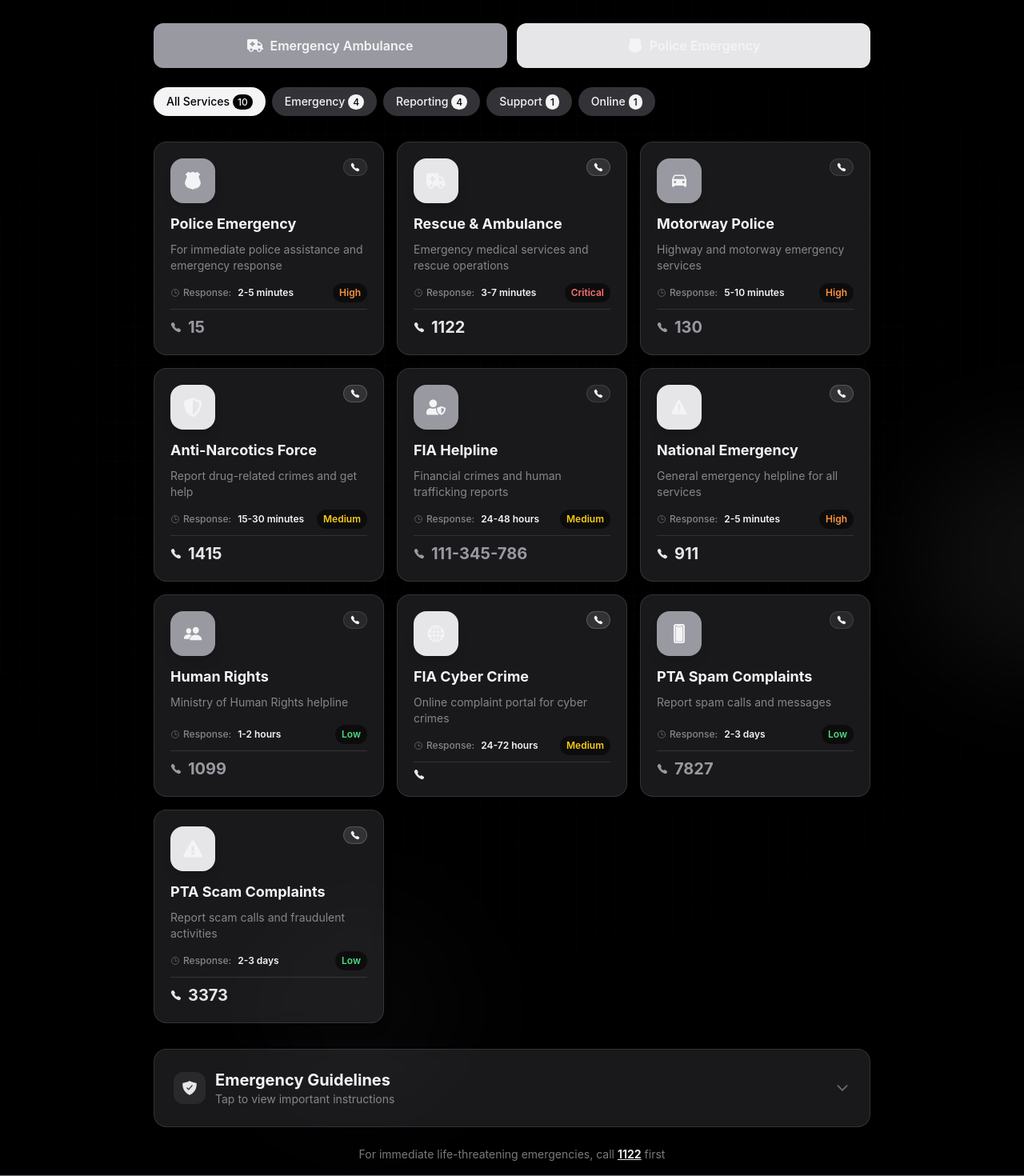
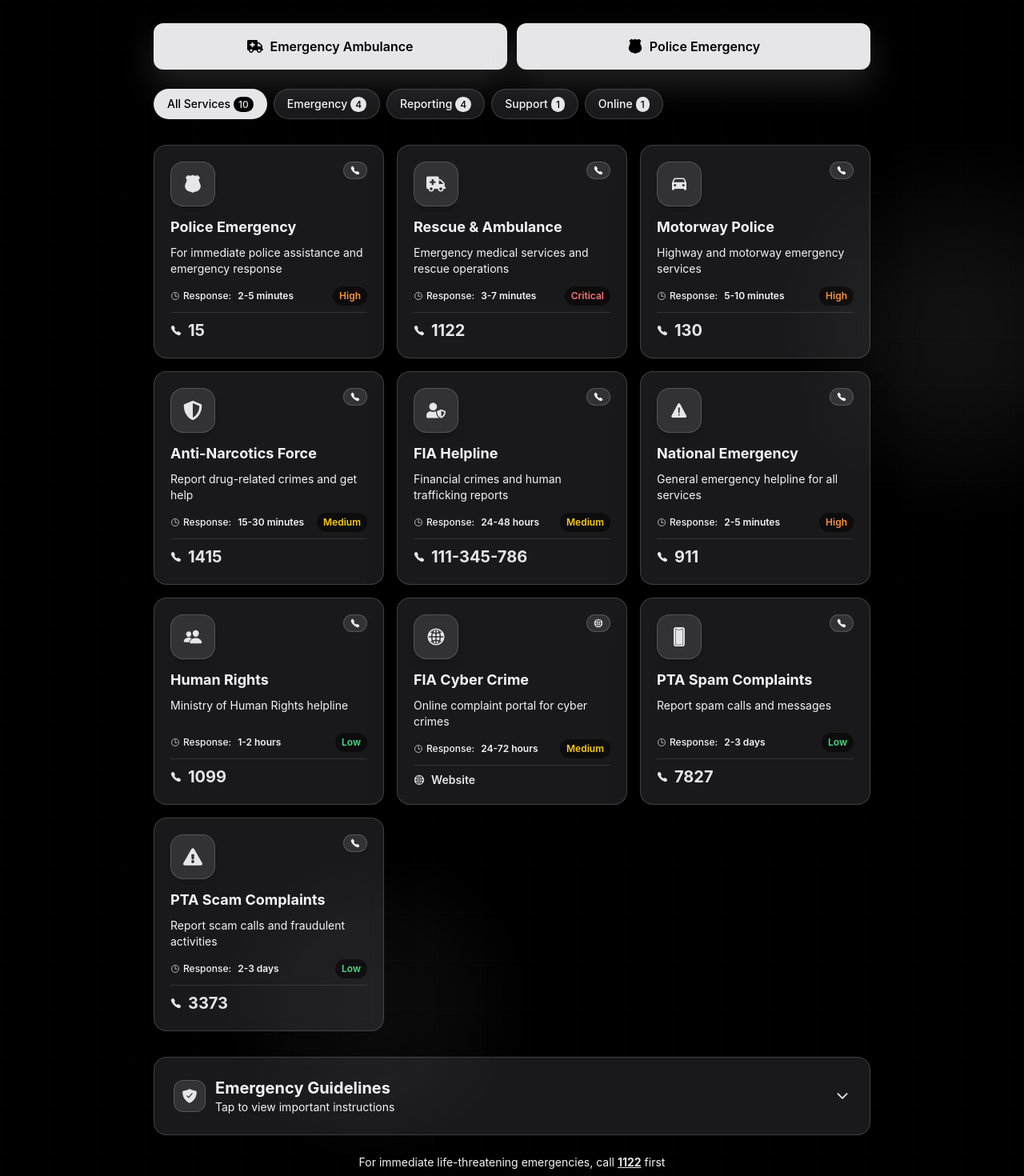
Before and after one commit to Haroon300/LexEye, a React (Vite) app in the folder fronend/front/: page /helpline in a window 1280 px wide. Shown: the part 360-1830 px from the top of the page at 80% size. Built offline with nearby package versions, Linux system fonts and the light colour scheme; a web font is replaced by a local one.

Commit message:
Update EmergencyHelpline.jsx

```diff
--- a/fronend/front/src/EmergencyHelpline.jsx
+++ b/fronend/front/src/EmergencyHelpline.jsx
@@ -132,7 +132,7 @@ const EmergencyHelpline = () => {
         ? "For immediate police assistance and emergency response"
         : "فوری پولیس مدد اور ایمرجنسی ردعمل کے لیے",
       icon: GiPoliceBadge,
-      color: COLORS.navy[3],
+      color: COLORS.navy[4],
       type: "emergency",
       responseTime: language === "en" ? "2-5 minutes" : "2-5 منٹ",
       priority: language === "en" ? "High" : "اعلیٰ"
@@ -158,7 +158,7 @@ const EmergencyHelpline = () => {
         ? "Highway and motorway emergency services"
         : "ہائی وے اور موٹروے ایمرجنسی خدمات",
       icon: IoCar,
-      color: COLORS.navy[3],
+      color: COLORS.navy[4],
       type: "emergency",
       responseTime: language === "en" ? "5-10 minutes" : "5-10 منٹ",
       priority: language === "en" ? "High" : "اعلیٰ"
@@ -184,7 +184,7 @@ const EmergencyHelpline = () => {
         ? "Financial crimes and human trafficking reports"
         : "مالی جرائم اور انسانی اسمگلنگ کی رپورٹس",
       icon: FaUserShield,
-      color: COLORS.navy[3],
+      color: COLORS.navy[4],
       type: "reporting",
       responseTime: language === "en" ? "24-48 hours" : "24-48 گھنٹے",
       priority: language === "en" ? "Medium" : "درمیانہ"
@@ -210,7 +210,7 @@ const EmergencyHelpline = () => {
         ? "Ministry of Human Rights helpline"
         : "انسانی حقوق کی وزارت کی ہیلپ لائن",
       icon: IoPeople,
-      color: COLORS.navy[3],
+      color: COLORS.navy[4],
       type: "support",
       responseTime: language === "en" ? "1-2 hours" : "1-2 گھنٹے",
       priority: language === "en" ? "Low" : "کم"
@@ -226,7 +226,8 @@ const EmergencyHelpline = () => {
       color: COLORS.navy[4],
       type: "online",
       responseTime: language === "en" ? "24-72 hours" : "24-72 گھنٹے",
-      priority: language === "en" ? "Medium" : "درمیانہ"
+      priority: language === "en" ? "Medium" : "درمیانہ",
+      isWebsite: true
     },
     {
       id: "pta-spam",
@@ -236,7 +237,7 @@ const EmergencyHelpline = () => {
         ? "Report spam calls and messages"
         : "اسپام کالز اور میسجز کی رپورٹ کریں",
       icon: IoPhonePortrait,
-      color: COLORS.navy[3],
+      color: COLORS.navy[4],
       type: "reporting",
       responseTime: language === "en" ? "2-3 days" : "2-3 دن",
       priority: language === "en" ? "Low" : "کم"
@@ -347,12 +348,26 @@ const EmergencyHelpline = () => {
     <div className="min-h-screen py-4 px-3 sm:px-4 relative overflow-hidden" style={{ backgroundColor: COLORS.navy[1] }}>
       {/* Enhanced Background with LexEye Theme */}
       <div className="absolute inset-0 overflow-hidden">
-        <div className="absolute w-80 h-80 rounded-full blur-3xl -top-32 -left-32" style={{ backgroundColor: `${COLORS.navy[3]}10` }} />
-        <div className="absolute w-72 h-72 rounded-full blur-3xl top-1/2 -right-40" style={{ backgroundColor: `${COLORS.navy[4]}10` }} />
-        <div className="absolute w-64 h-64 rounded-full blur-3xl bottom-20 left-1/4" style={{ backgroundColor: `${COLORS.navy[2]}10` }} />
+        <div
+          className="absolute w-96 h-96 rounded-full blur-3xl -top-32 -left-32 animate-pulse-slow"
+          style={{ backgroundColor: `${COLORS.navy[3]}20` }}
+        />
+        <div
+          className="absolute w-80 h-80 rounded-full blur-3xl top-1/3 -right-20 animate-pulse-slower"
+          style={{ backgroundColor: `${COLORS.navy[4]}15` }}
+        />
+        <div
+          className="absolute w-72 h-72 rounded-full blur-3xl bottom-20 left-1/4 animate-pulse-slow"
+          style={{ backgroundColor: `${COLORS.navy[2]}25` }}
+        />
 
         {/* Grid overlay */}
-        <div className="absolute inset-0 bg-[linear-gradient(rgba(255,255,255,0.02)_1px,transparent_1px),linear-gradient(90deg,rgba(255,255,255,0.02)_1px,transparent_1px)] bg-[size:24px_24px] [mask-image:radial-gradient(ellipse_80%_50%_at_50%_50%,black,transparent)]" />
+        <div className="absolute inset-0 opacity-10">
+          <div
+            className="absolute inset-0 bg-[linear-gradient(rgba(240,235,216,0.1)_1px,transparent_1px),linear-gradient(90deg,rgba(240,235,216,0.1)_1px,transparent_1px)] bg-[size:60px_60px]"
+            style={{ backgroundColor: COLORS.navy[1] }}
+          />
+        </div>
       </div>
 
       <div className="max-w-4xl md:pt-[6%] pt-[23%] mx-auto relative z-10">
@@ -367,8 +382,8 @@ const EmergencyHelpline = () => {
             onClick={() => setLanguage(language === "en" ? "ur" : "en")}
             className="flex items-center gap-2 px-4 py-2 backdrop-blur-md rounded-xl transition-all duration-300 border text-sm"
             style={{
-              backgroundColor: `${COLORS.navy[2]}80`,
-              borderColor: `${COLORS.navy[4]}30`,
+              backgroundColor: `${COLORS.navy[5]}10`,
+              borderColor: `${COLORS.navy[5]}30`,
               color: COLORS.navy[5]
             }}
           >
@@ -384,13 +399,19 @@ const EmergencyHelpline = () => {
           animate={{ opacity: 1, y: 0 }}
           transition={{ duration: 0.5 }}
         >
-          <div className="inline-flex items-center justify-center w-16 h-16 sm:w-20 sm:h-20 rounded-2xl mb-4 shadow-2xl" style={{ backgroundColor: COLORS.navy[3] }}>
-            <IoAlertCircle className="text-3xl sm:text-4xl" style={{ color: COLORS.navy[5] }} />
+          <div
+            className="inline-flex items-center justify-center w-16 h-16 sm:w-20 sm:h-20 rounded-2xl mb-4 shadow-2xl border"
+            style={{
+              backgroundColor: `${COLORS.navy[4]}20`,
+              borderColor: `${COLORS.navy[4]}30`
+            }}
+          >
+            <IoAlertCircle className="text-3xl sm:text-4xl" style={{ color: COLORS.navy[4] }} />
           </div>
           <h1 className={`text-2xl sm:text-4xl font-black mb-2 sm:mb-3 leading-tight ${language === "ur" ? "font-urdu" : ""}`} style={{ color: COLORS.navy[5] }}>
             {t.title} <span>🚨</span>
           </h1>
-          <p className="text-sm sm:text-base max-w-md mx-auto px-2 leading-relaxed" style={{ color: `${COLORS.navy[5]}80` }}>
+          <p className="text-sm sm:text-base max-w-md mx-auto px-2 leading-relaxed" style={{ color: COLORS.navy[5] }}>
             {t.subtitle}
           </p>
         </motion.div>
@@ -404,10 +425,12 @@ const EmergencyHelpline = () => {
         >
           <button
             onClick={() => handleCallClick(emergencyServices.find(s => s.id === 'rescue'))}
-            className="flex-1 rounded-xl font-semibold transition-all duration-300 shadow-lg hover:shadow-xl flex items-center justify-center gap-2 py-3 sm:py-4 text-sm sm:text-base"
+            className="flex-1 rounded-xl font-semibold transition-all duration-300 shadow-2xl hover:shadow-2xl flex items-center justify-center gap-2 py-3 sm:py-4 text-sm sm:text-base border"
             style={{
-              backgroundColor: COLORS.navy[3],
-              color: COLORS.navy[5]
+              backgroundColor: COLORS.navy[4],
+              color: COLORS.navy[1],
+              borderColor: `${COLORS.navy[4]}50`,
+              boxShadow: `0 20px 40px ${COLORS.navy[4]}25`
             }}
           >
             <FaAmbulance className="text-lg sm:text-xl" />
@@ -415,10 +438,12 @@ const EmergencyHelpline = () => {
           </button>
           <button
             onClick={() => handleCallClick(emergencyServices.find(s => s.id === 'police'))}
-            className="flex-1 rounded-xl font-semibold transition-all duration-300 shadow-lg hover:shadow-xl flex items-center justify-center gap-2 py-3 sm:py-4 text-sm sm:text-base"
+            className="flex-1 rounded-xl font-semibold transition-all duration-300 shadow-2xl hover:shadow-2xl flex items-center justify-center gap-2 py-3 sm:py-4 text-sm sm:text-base border"
             style={{
               backgroundColor: COLORS.navy[4],
-              color: COLORS.navy[5]
+              color: COLORS.navy[1],
+              borderColor: `${COLORS.navy[4]}50`,
+              boxShadow: `0 20px 40px ${COLORS.navy[4]}25`
             }}
           >
             <GiPoliceBadge className="text-lg sm:text-xl" />
@@ -438,13 +463,13 @@ const EmergencyHelpline = () => {
               <button
                 key={filter.id}
                 onClick={() => setActiveFilter(filter.id)}
-                className={`flex-shrink-0 px-3 sm:px-4 py-2 rounded-full text-xs sm:text-sm font-medium transition-all duration-300 ${
+                className={`flex-shrink-0 px-3 sm:px-4 py-2 rounded-full text-xs sm:text-sm font-medium transition-all duration-300 border ${
                   activeFilter === filter.id
                     ? "shadow-lg"
-                    : "text-opacity-80 hover:text-opacity-100"
+                    : "hover:bg-white/10"
                 }`}
                 style={{
-                  backgroundColor: activeFilter === filter.id ? COLORS.navy[5] : `${COLORS.navy[2]}80`,
+                  backgroundColor: activeFilter === filter.id ? COLORS.navy[4] : `${COLORS.navy[2]}40`,
                   color: activeFilter === filter.id ? COLORS.navy[1] : COLORS.navy[5],
                   borderColor: `${COLORS.navy[4]}30`
                 }}
@@ -453,8 +478,8 @@ const EmergencyHelpline = () => {
                 <span className={`ml-1 px-1.5 py-0.5 rounded-full text-xs ${
                   activeFilter === filter.id ? "bg-opacity-20" : "bg-opacity-20"
                 }`} style={{
-                  backgroundColor: activeFilter === filter.id ? COLORS.navy[1] : COLORS.navy[5],
-                  color: activeFilter === filter.id ? COLORS.navy[5] : COLORS.navy[1]
+                  backgroundColor: activeFilter === filter.id ? COLORS.navy[1] : COLORS.navy[4],
+                  color: activeFilter === filter.id ? COLORS.navy[4] : COLORS.navy[1]
                 }}>
                   {filter.count}
                 </span>
@@ -482,24 +507,29 @@ const EmergencyHelpline = () => {
                   transition: { duration: 0.2 }
                 }}
                 whileTap={{ scale: 0.98 }}
-                className="backdrop-blur-md rounded-2xl p-4 sm:p-5 shadow-lg border transition-all duration-300 group min-h-[160px] flex flex-col justify-between relative"
+                className="backdrop-blur-md rounded-2xl p-4 sm:p-5 shadow-2xl border transition-all duration-300 group min-h-[160px] flex flex-col justify-between relative"
                 style={{
                   backgroundColor: `${COLORS.navy[2]}40`,
-                  borderColor: `${COLORS.navy[4]}20`,
+                  borderColor: `${COLORS.navy[4]}30`,
                   color: COLORS.navy[5]
                 }}
                 onClick={() => service.isWebsite ? handleWebsiteClick(service.website) : handleCallClick(service)}
               >
                 <div className="flex items-start justify-between mb-3">
-                  <div className={`inline-flex items-center justify-center w-12 h-12 sm:w-14 sm:h-14 rounded-2xl group-active:scale-95 transition-transform duration-200 shadow-lg`}
-                    style={{ backgroundColor: service.color }}>
-                    <IconComponent className="text-xl sm:text-2xl" style={{ color: COLORS.navy[5] }} />
+                  <div
+                    className={`inline-flex items-center justify-center w-12 h-12 sm:w-14 sm:h-14 rounded-2xl group-active:scale-95 transition-transform duration-200 shadow-lg border`}
+                    style={{
+                      backgroundColor: `${COLORS.navy[4]}20`,
+                      borderColor: `${COLORS.navy[4]}30`
+                    }}
+                  >
+                    <IconComponent className="text-xl sm:text-2xl" style={{ color: COLORS.navy[4] }} />
                   </div>
 
                   <div className="px-2 py-1 rounded-full border text-xs font-semibold flex items-center gap-1"
                     style={{
-                      backgroundColor: `${service.color}20`,
-                      borderColor: `${service.color}30`,
+                      backgroundColor: `${COLORS.navy[4]}20`,
+                      borderColor: `${COLORS.navy[4]}30`,
                       color: COLORS.navy[5]
                     }}>
                     {service.isWebsite ? (
@@ -523,15 +553,15 @@ const EmergencyHelpline = () => {
                   </h3>
 
                   <p className={`text-xs sm:text-sm leading-relaxed line-clamp-2 mb-3 ${language === "ur" ? "text-right" : ""}`}
-                    style={{ color: `${COLORS.navy[5]}80` }}>
+                    style={{ color: COLORS.navy[5] }}>
                     {service.description}
                   </p>
                 </div>
 
                 <div className="flex items-center justify-between mb-2">
                   <div className="flex items-center gap-1 text-xs">
-                    <IoTimeOutline style={{ color: `${COLORS.navy[5]}60` }} />
-                    <span className="font-medium" style={{ color: `${COLORS.navy[5]}80` }}>
+                    <IoTimeOutline style={{ color: COLORS.navy[4] }} />
+                    <span className="font-medium" style={{ color: COLORS.navy[5] }}>
                       {language === "en" ? "Response:" : "جواب:"}
                     </span>
                     <span className="font-semibold ml-1" style={{ color: COLORS.navy[5] }}>
@@ -554,8 +584,8 @@ const EmergencyHelpline = () => {
                     </div>
                   ) : (
                     <div className="flex items-center gap-2">
-                      <IoCall className="text-sm" style={{ color: service.color }} />
-                      <span className="font-bold text-lg sm:text-xl" style={{ color: service.color }}>
+                      <IoCall className="text-sm" style={{ color: COLORS.navy[4] }} />
+                      <span className="font-bold text-lg sm:text-xl" style={{ color: COLORS.navy[4] }}>
                         {service.number}
                       </span>
                     </div>
@@ -563,7 +593,7 @@ const EmergencyHelpline = () => {
                 </div>
 
                 <div className="absolute bottom-0 left-0 w-0 h-1 group-hover:w-full transition-all duration-300 rounded-full"
-                  style={{ backgroundColor: service.color }} />
+                  style={{ backgroundColor: COLORS.navy[4] }} />
               </motion.div>
             );
           })}
@@ -577,7 +607,7 @@ const EmergencyHelpline = () => {
           className="backdrop-blur-md rounded-2xl p-4 sm:p-6 border mb-6"
           style={{
             backgroundColor: `${COLORS.navy[2]}40`,
-            borderColor: `${COLORS.navy[4]}20`
+            borderColor: `${COLORS.navy[4]}30`
           }}
         >
           <button
@@ -585,23 +615,28 @@ const EmergencyHelpline = () => {
             className="flex items-center justify-between w-full text-left"
           >
             <div className="flex items-center gap-3">
-              <div className="flex-shrink-0 w-10 h-10 rounded-xl flex items-center justify-center"
-                style={{ backgroundColor: `${COLORS.navy[3]}20` }}>
+              <div
+                className="flex-shrink-0 w-10 h-10 rounded-xl flex items-center justify-center border"
+                style={{
+                  backgroundColor: `${COLORS.navy[4]}20`,
+                  borderColor: `${COLORS.navy[4]}30`
+                }}
+              >
                 <IoShieldCheckmark className="text-xl" style={{ color: COLORS.navy[4] }} />
               </div>
               <div>
                 <h3 className="text-lg sm:text-xl font-bold" style={{ color: COLORS.navy[5] }}>
                   {t.guidelines.title}
                 </h3>
-                <p className="text-sm" style={{ color: `${COLORS.navy[5]}80` }}>
+                <p className="text-sm" style={{ color: COLORS.navy[5] }}>
                   {t.guidelines.subtitle}
                 </p>
               </div>
             </div>
             {showInstructions ? (
-              <IoChevronUp className="text-xl" style={{ color: `${COLORS.navy[5]}60` }} />
+              <IoChevronUp className="text-xl" style={{ color: COLORS.navy[4] }} />
             ) : (
-              <IoChevronDown className="text-xl" style={{ color: `${COLORS.navy[5]}60` }} />
+              <IoChevronDown className="text-xl" style={{ color: COLORS.navy[4] }} />
             )}
           </button>
 
@@ -618,8 +653,13 @@ const EmergencyHelpline = () => {
                   <div className="space-y-3">
                     {t.guidelines.points.slice(0, 3).map((point, index) => (
                       <div key={index} className="flex items-start gap-3">
-                        <div className="w-6 h-6 rounded-full flex items-center justify-center flex-shrink-0 mt-0.5"
-                          style={{ backgroundColor: `${COLORS.navy[3]}20` }}>
+                        <div
+                          className="w-6 h-6 rounded-full flex items-center justify-center flex-shrink-0 mt-0.5 border"
+                          style={{
+                            backgroundColor: `${COLORS.navy[4]}20`,
+                            borderColor: `${COLORS.navy[4]}30`
+                          }}
+                        >
                           <span className="text-sm font-bold" style={{ color: COLORS.navy[4] }}>{index + 1}</span>
                         </div>
                         <p className="text-sm leading-relaxed flex-1" style={{ color: COLORS.navy[5] }}>
@@ -631,8 +671,13 @@ const EmergencyHelpline = () => {
                   <div className="space-y-3">
                     {t.guidelines.points.slice(3, 6).map((point, index) => (
                       <div key={index + 3} className="flex items-start gap-3">
-                        <div className="w-6 h-6 rounded-full flex items-center justify-center flex-shrink-0 mt-0.5"
-                          style={{ backgroundColor: `${COLORS.navy[3]}20` }}>
+                        <div
+                          className="w-6 h-6 rounded-full flex items-center justify-center flex-shrink-0 mt-0.5 border"
+                          style={{
+                            backgroundColor: `${COLORS.navy[4]}20`,
+                            borderColor: `${COLORS.navy[4]}30`
+                          }}
+                        >
                           <span className="text-sm font-bold" style={{ color: COLORS.navy[4] }}>{index + 4}</span>
                         </div>
                         <p className="text-sm leading-relaxed flex-1" style={{ color: COLORS.navy[5] }}>
@@ -654,7 +699,7 @@ const EmergencyHelpline = () => {
           transition={{ duration: 0.4, delay: 0.5 }}
           className="text-center"
         >
-          <p className="text-sm" style={{ color: `${COLORS.navy[5]}80` }}>
+          <p className="text-sm" style={{ color: COLORS.navy[5] }}>
             {t.footer}{" "}
             <button
               onClick={() => handleCallClick(emergencyServices.find(s => s.id === 'rescue'))}
@@ -682,7 +727,7 @@ const EmergencyHelpline = () => {
             <motion.div
               className="rounded-2xl sm:rounded-3xl max-w-md w-full shadow-2xl border"
               style={{
-                backgroundColor: COLORS.navy[2],
+                backgroundColor: `${COLORS.navy[2]}40`,
                 borderColor: `${COLORS.navy[4]}30`
               }}
               variants={modalVariants}
@@ -693,27 +738,35 @@ const EmergencyHelpline = () => {
             >
               <div className="p-6 sm:p-8">
                 <div className="text-center">
-                  <div className={`inline-flex items-center justify-center w-16 h-16 sm:w-20 sm:h-20 rounded-2xl mb-4 mx-auto`}
-                    style={{ backgroundColor: selectedService.color }}>
-                    {React.createElement(selectedService.icon, { className: "text-2xl sm:text-3xl", style: { color: COLORS.navy[5] } })}
+                  <div
+                    className={`inline-flex items-center justify-center w-16 h-16 sm:w-20 sm:h-20 rounded-2xl mb-4 mx-auto border`}
+                    style={{
+                      backgroundColor: `${COLORS.navy[4]}20`,
+                      borderColor: `${COLORS.navy[4]}30`
+                    }}
+                  >
+                    {React.createElement(selectedService.icon, {
+                      className: "text-2xl sm:text-3xl",
+                      style: { color: COLORS.navy[4] }
+                    })}
                   </div>
 
                   <h3 className="text-xl sm:text-2xl font-bold mb-2" style={{ color: COLORS.navy[5] }}>
                     {t.modal.call} {selectedService.name}?
                   </h3>
 
-                  <p className="text-sm mb-2" style={{ color: `${COLORS.navy[5]}80` }}>
+                  <p className="text-sm mb-2" style={{ color: COLORS.navy[5] }}>
                     {t.modal.aboutToCall}
                   </p>
 
-                  <div className="text-2xl sm:text-3xl font-black mb-4 sm:mb-6" style={{ color: COLORS.navy[5] }}>
+                  <div className="text-2xl sm:text-3xl font-black mb-4 sm:mb-6" style={{ color: COLORS.navy[4] }}>
                     {selectedService.number}
                   </div>
 
                   <div className="flex items-center justify-center gap-4 mb-4 sm:mb-6">
-                    <div className="flex items-center gap-2 text-sm" style={{ color: `${COLORS.navy[5]}80` }}>
+                    <div className="flex items-center gap-2 text-sm" style={{ color: COLORS.navy[5] }}>
                       <IoTimeOutline className="text-base" />
-                      <span>{t.modal.avgResponse} <strong style={{ color: COLORS.navy[5] }}>{selectedService.responseTime}</strong></span>
+                      <span>{t.modal.avgResponse} <strong style={{ color: COLORS.navy[4] }}>{selectedService.responseTime}</strong></span>
                     </div>
                     <div className={`text-sm font-semibold px-2 py-1 rounded-full ${getPriorityColor(selectedService.priority)}`}
                       style={{ backgroundColor: `${COLORS.navy[1]}80` }}>
@@ -721,7 +774,7 @@ const EmergencyHelpline = () => {
                     </div>
                   </div>
 
-                  <p className="text-xs sm:text-sm mb-6 sm:mb-8 leading-relaxed" style={{ color: `${COLORS.navy[5]}60` }}>
+                  <p className="text-xs sm:text-sm mb-6 sm:mb-8 leading-relaxed" style={{ color: COLORS.navy[5] }}>
                     {selectedService.description}
                   </p>
 
@@ -730,8 +783,8 @@ const EmergencyHelpline = () => {
                       onClick={() => setShowCallModal(false)}
                       className="flex-1 px-4 sm:px-6 py-3 rounded-xl font-semibold transition-colors duration-300 border text-sm sm:text-base"
                       style={{
-                        backgroundColor: `${COLORS.navy[3]}20`,
-                        borderColor: `${COLORS.navy[4]}30`,
+                        backgroundColor: `${COLORS.navy[5]}10`,
+                        borderColor: `${COLORS.navy[5]}30`,
                         color: COLORS.navy[5]
                       }}
                     >
@@ -739,10 +792,12 @@ const EmergencyHelpline = () => {
                     </button>
                     <button
                       onClick={initiateCall}
-                      className="flex-1 px-4 sm:px-6 py-3 rounded-xl font-semibold transition-all duration-300 shadow-lg flex items-center justify-center gap-2 text-sm sm:text-base"
+                      className="flex-1 px-4 sm:px-6 py-3 rounded-xl font-semibold transition-all duration-300 shadow-2xl flex items-center justify-center gap-2 text-sm sm:text-base border"
                       style={{
                         backgroundColor: COLORS.navy[4],
-                        color: COLORS.navy[5]
+                        color: COLORS.navy[1],
+                        borderColor: `${COLORS.navy[4]}50`,
+                        boxShadow: `0 20px 40px ${COLORS.navy[4]}25`
                       }}
                     >
                       <IoCall className="text-lg sm:text-xl" />
```
